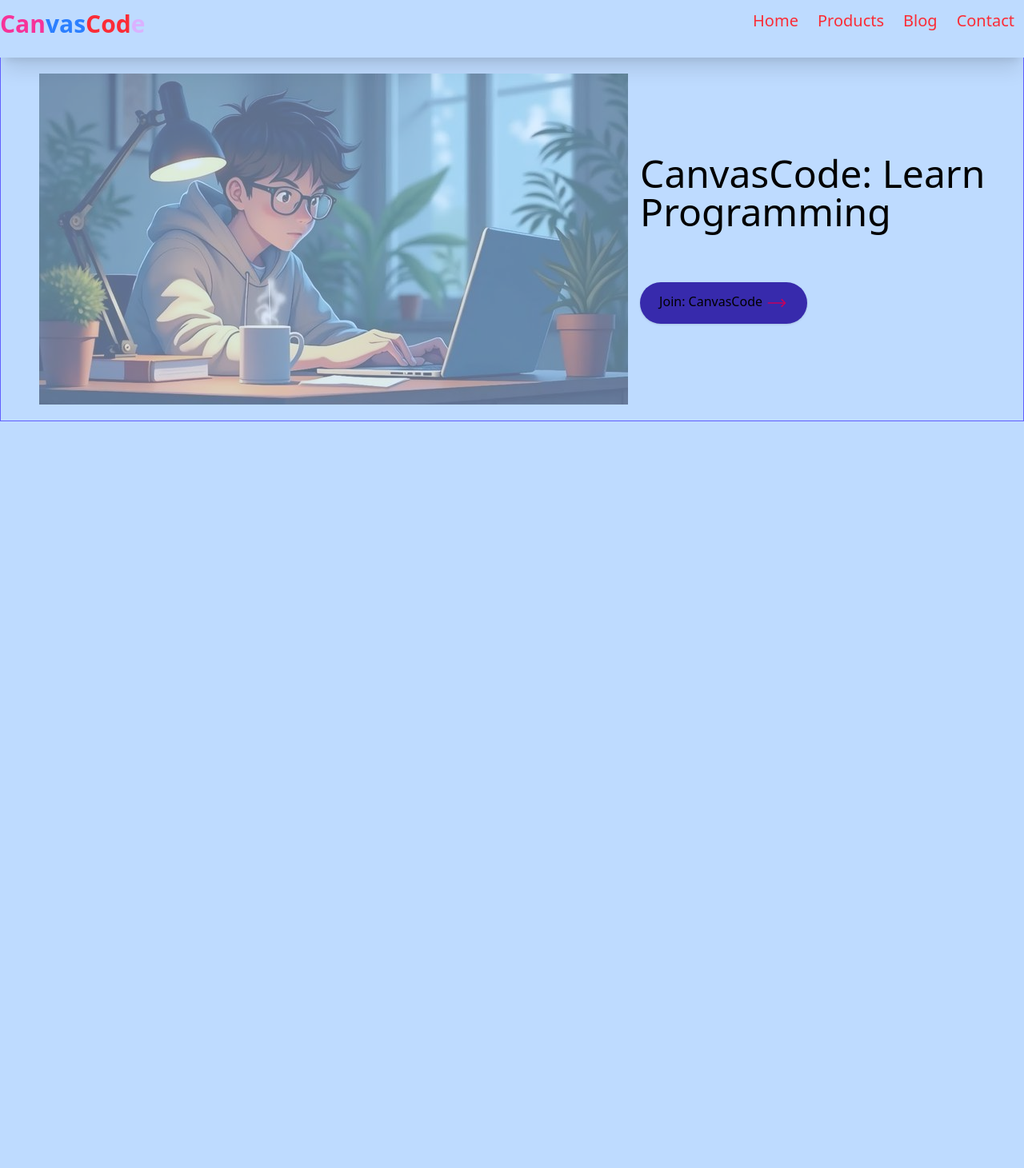
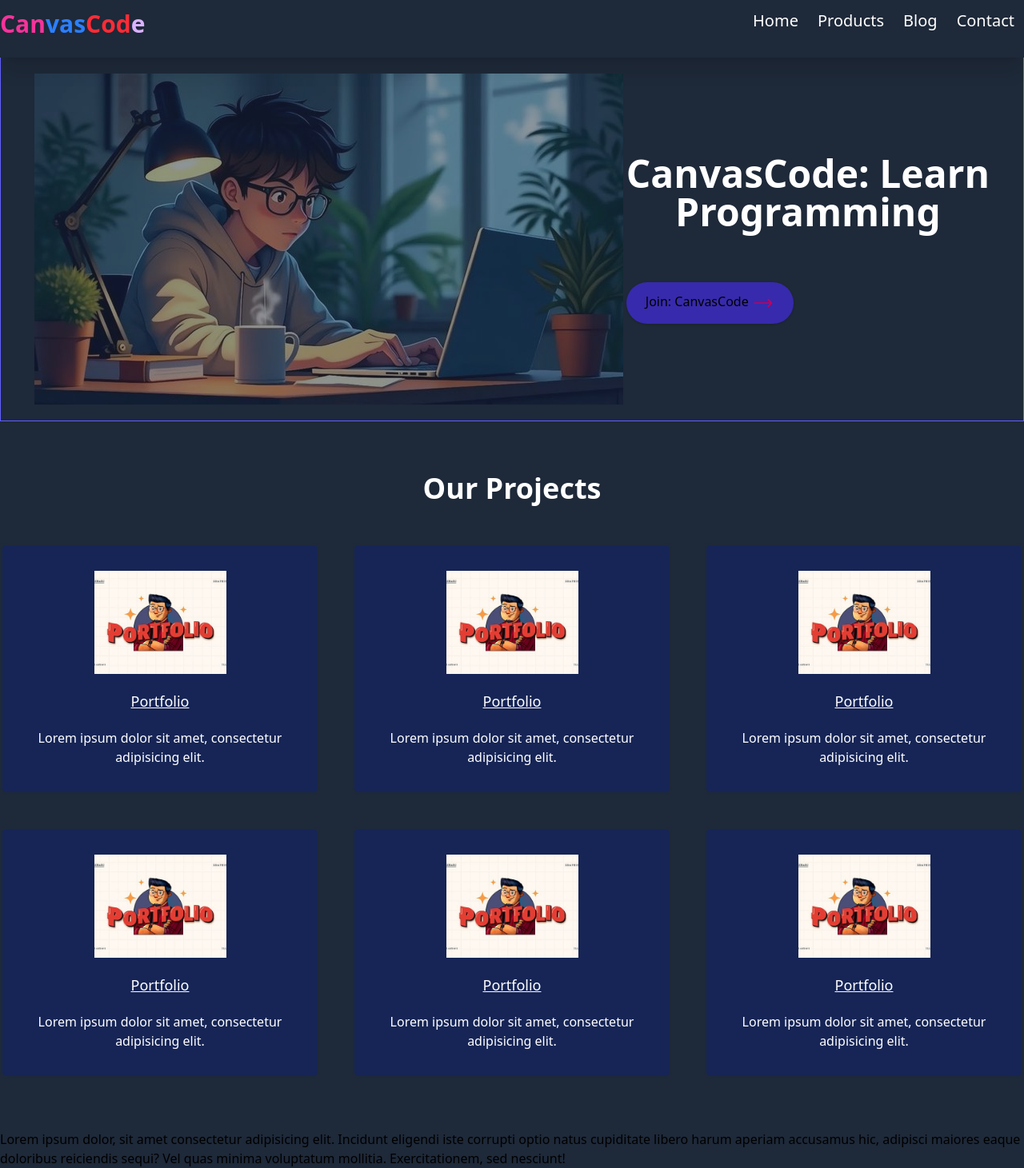
Before and after one commit to ak-shuvo163/tailwindCSS_Project, a website built with Vite: page index.html in a window 1280 px wide. Shown: the whole page at 80% size. Before the commit the page ends 800 px from the top, so only its background shows below. Built offline with nearby package versions, Linux system fonts and the light colour scheme.

Commit message:
some changes

```diff
--- a/index.html
+++ b/index.html
@@ -6,19 +6,19 @@
     <title>Tailwind CSS</title>
     <link rel="stylesheet" href="/dist/output.css">
 </head>
-<body class="bg-blue-200">
+<body class="bg-gray-800">
 
-    <nav class="bg-blue-200 shadow-xl">
+    <nav class="bg-gray-800 shadow-xl sticky top-0 z-10">
         <div class="container mx-auto">
             <div class="sm:flex justify-between py-3">
                 <div class="font-bold text-center mb-3">
                     <a href="#" class="text-white text-xl sm:text-3xl"><span class="text-pink-500">Can</span><span class="text-blue-500 font-bold">vas</span><span class="text-red-500">Cod</span><span class="text-purple-300 font-semibold">e</span></a>
                 </div>
                 <ul class="sm:flex text-xl text-center border-t sm:border-none">
-                    <li class="mt-4 sm:mt-0"><a href="#" class="p-3 text-red-500 hover:text-purple-800">Home</a></li>
-                    <li><a href="#" class="p-3  text-red-500 hover:text-purple-800">Products</a></li>
-                    <li><a href="#" class="p-3  text-red-500 hover:text-purple-800">Blog</a></li>
-                    <li><a href="#" class="p-3  text-red-500 hover:text-purple-800">Contact</a></li>
+                    <li class="mt-4 sm:mt-0"><a href="#" class="p-3 text-white hover:text-purple-800">Home</a></li>
+                    <li><a href="#" class="p-3  text-white hover:text-purple-800">Products</a></li>
+                    <li><a href="#" class="p-3  text-white hover:text-purple-800">Blog</a></li>
+                    <li><a href="#" class="p-3  text-white hover:text-purple-800">Contact</a></li>
                 </ul>
             </div>
         </div>
@@ -30,8 +30,8 @@
                 <img class="animate-pulse" src="images/study_anime.jpeg" alt="">
             </div>
             <div class="">
-                <h1 class="text-2xl sm:text-5xl mb-5 sm:mb-16">CanvasCode: Learn <br> Programming</h1>
-                <button class="bg-indigo-800 px-6 py-3 rounded-full shadow hover:bg-indigo-500">Join: CanvasCode
+                <h1 class="text-2xl text-white text-center font-semibold sm:text-5xl mb-5 sm:mb-16">CanvasCode: Learn <br> Programming</h1>
+                <button class="bg-indigo-800 px-6 py-3 rounded-full shadow hover:bg-indigo-500 transition">Join: CanvasCode
                     <svg class="inline-block w-7 text-pink-700 animate-ping" xmlns="http://www.w3.org/2000/svg" fill="none" viewBox="0 0 24 24" stroke-width="1.5" stroke="currentColor" class="size-6">
                         <path stroke-linecap="round" stroke-linejoin="round" d="M17.25 8.25 21 12m0 0-3.75 3.75M21 12H3" />
                       </svg>
@@ -41,5 +41,43 @@
         </div>
     </header>
 
+    <main class="container mx-auto">
+        <section class="my-16">
+            <h2 class="text-white text-center font-semibold text-2xl sm:text-4xl mb-12">Our Projects</h2>
+            <div class="grid md:grid-cols-2 lg:grid-cols-3 gap-10">
+                <div class="bg-blue-950 p-8 rounded-lg text-center border-3 border-gray-800 hover:border-pink-500 cursor-pointer">
+                    <img class="w-1/2 mx-auto" src="images/portfolio.jpeg" alt="">
+                    <h4 class="text-white my-5 text-lg underline">Portfolio</h4>
+                    <p class="text-white">Lorem ipsum dolor sit amet, consectetur adipisicing elit.</p>
+                </div>
+                <div class="bg-blue-950 p-8 rounded-lg text-center border-3 border-gray-800  hover:border-pink-500 cursor-pointer">
+                    <img class="w-1/2 mx-auto" src="images/portfolio.jpeg" alt="">
+                    <h4 class="text-white my-5 text-lg underline">Portfolio</h4>
+                    <p class="text-white">Lorem ipsum dolor sit amet, consectetur adipisicing elit.</p>
+                </div>
+                <div class="bg-blue-950 p-8 rounded-lg text-center border-3 border-gray-800  hover:border-pink-500 cursor-pointer">
+                    <img class="w-1/2 mx-auto" src="images/portfolio.jpeg" alt="">
+                    <h4 class="text-white my-5 text-lg underline">Portfolio</h4>
+                    <p class="text-white">Lorem ipsum dolor sit amet, consectetur adipisicing elit.</p>
+                </div>
+                <div class="bg-blue-950 p-8 rounded-lg text-center border-3 border-gray-800  hover:border-pink-500 cursor-pointer">
+                    <img class="w-1/2 mx-auto" src="images/portfolio.jpeg" alt="">
+                    <h4 class="text-white my-5 text-lg underline">Portfolio</h4>
+                    <p class="text-white">Lorem ipsum dolor sit amet, consectetur adipisicing elit.</p>
+                </div>
+                <div class="bg-blue-950 p-8 rounded-lg text-center border-3 border-gray-800  hover:border-pink-500 cursor-pointer">
+                    <img class="w-1/2 mx-auto" src="images/portfolio.jpeg" alt="">
+                    <h4 class="text-white my-5 text-lg underline">Portfolio</h4>
+                    <p class="text-white">Lorem ipsum dolor sit amet, consectetur adipisicing elit.</p>
+                </div>
+                <div class="bg-blue-950 p-8 rounded-lg text-center border-3 border-gray-800  hover:border-pink-500 cursor-pointer">
+                    <img class="w-1/2 mx-auto" src="images/portfolio.jpeg" alt="">
+                    <h4 class="text-white my-5 text-lg underline">Portfolio</h4>
+                    <p class="text-white">Lorem ipsum dolor sit amet, consectetur adipisicing elit.</p>
+                </div>
+            </div>
+        </section>
+    </main>
+    <p>Lorem ipsum dolor, sit amet consectetur adipisicing elit. Incidunt eligendi iste corrupti optio natus cupiditate libero harum aperiam accusamus hic, adipisci maiores eaque doloribus reiciendis sequi? Vel quas minima voluptatum mollitia. Exercitationem, sed nesciunt!</p>
 </body>
 </html>
```
Also changed, not shown: dist/output.css, images/portfolio.jpeg (added).
